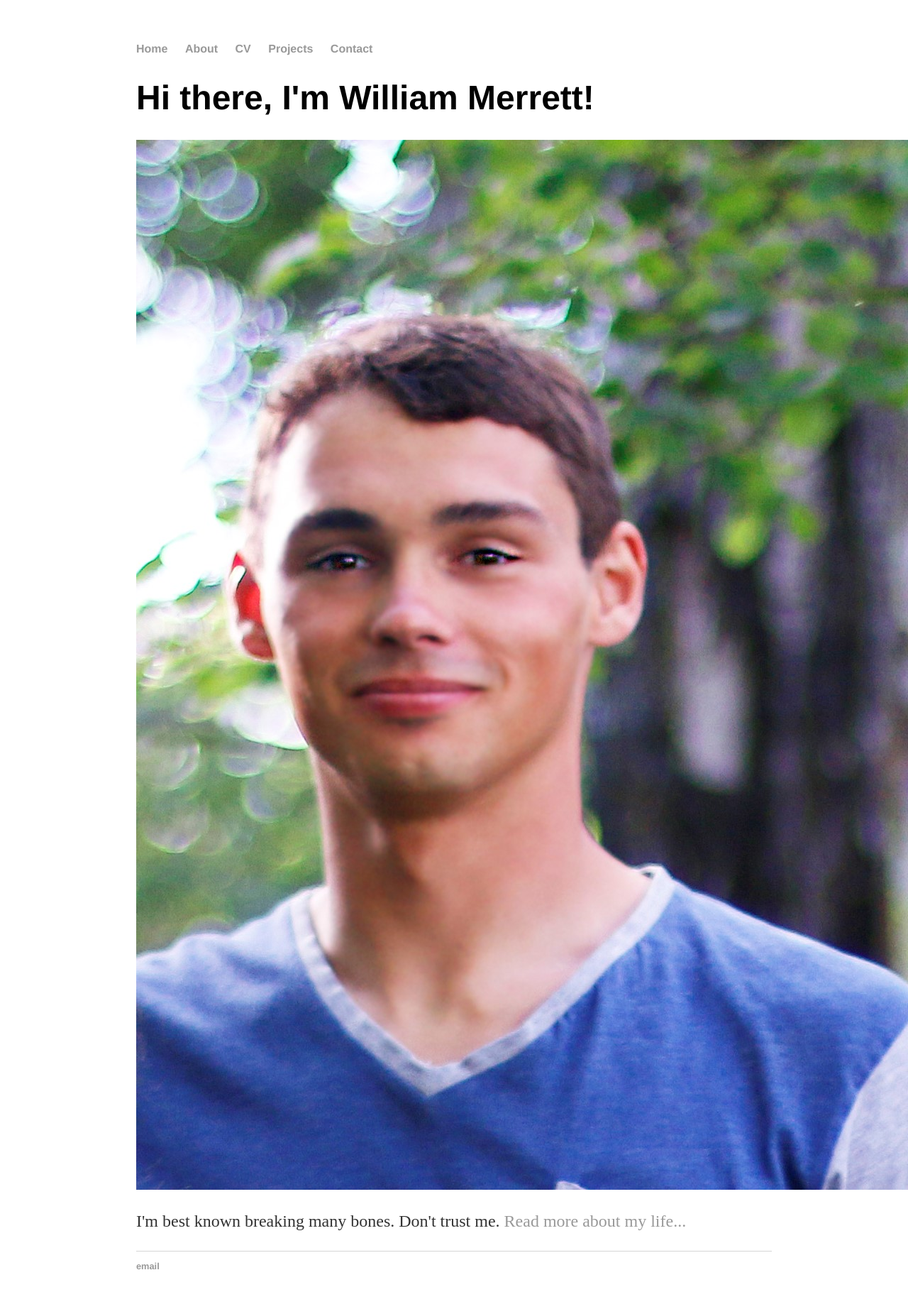
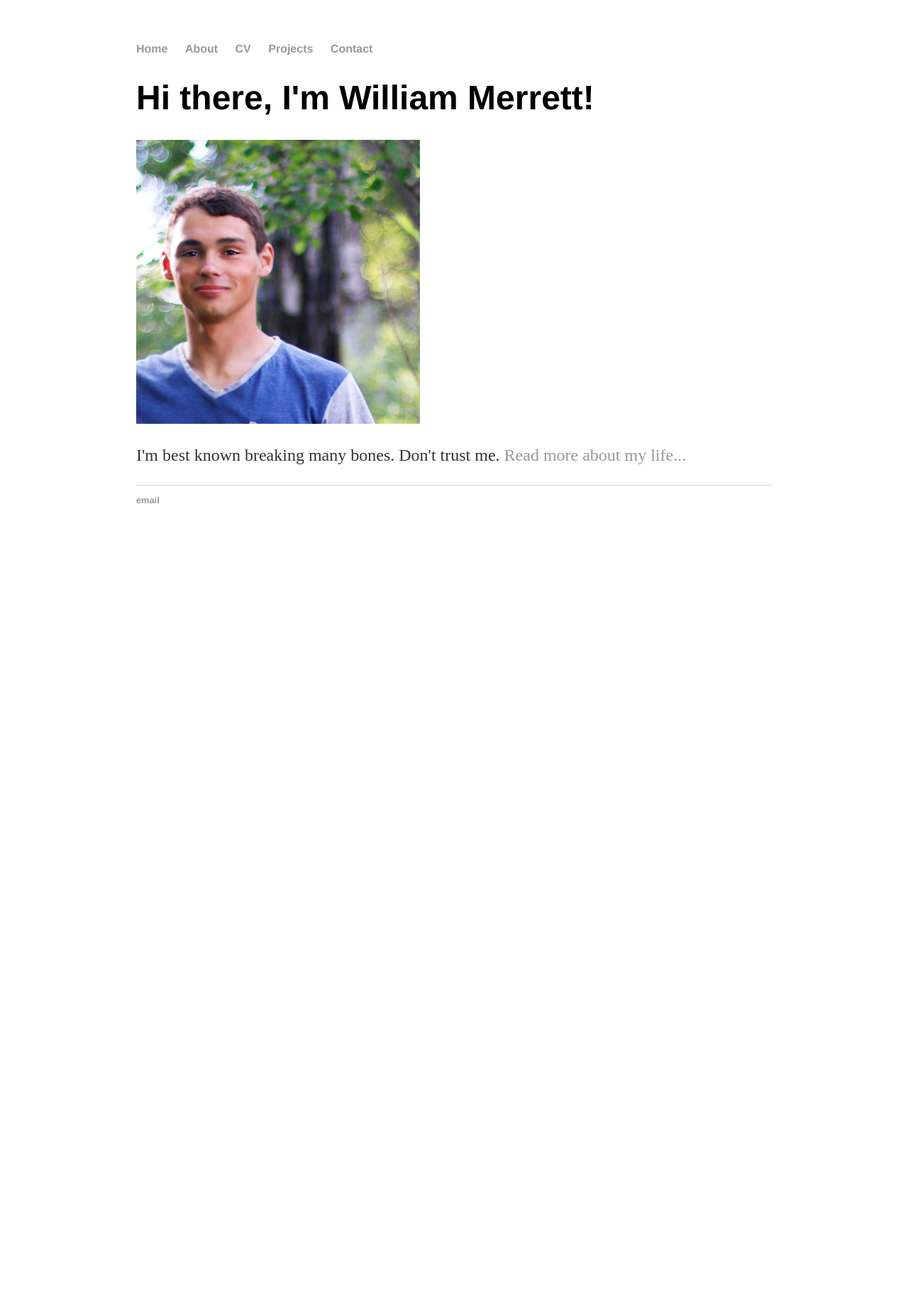
Before and after one commit to Bill371/Bill371.github.io, a Jekyll site: the page built from index.html, in a window 1280 px wide. Shown: the whole page at 71% size. Built offline with Jekyll 4.4.1, drawn with Linux system fonts in a browser that asks for light colours; after the commit the page ends 900 px from its top, so only the background shows below that.

Commit message:
Update index.html

```diff
--- a/index.html
+++ b/index.html
@@ -4,6 +4,6 @@ title: William Merrett
 ---
 <div class="blurb">
 	<h1>Hi there, I'm William Merrett!</h1>
-	<img src="WilliamHeadShot.jpg" alt"What is this for?">
+	<img src="WilliamHeadShot.jpg" alt"Picture of me." style="width:400px;height:400px">
 	<p>I'm best known breaking many bones.</em> Don't trust me. <a href="/About">Read more about my life...</a></p>
 </div><!-- /.blurb -->
```
